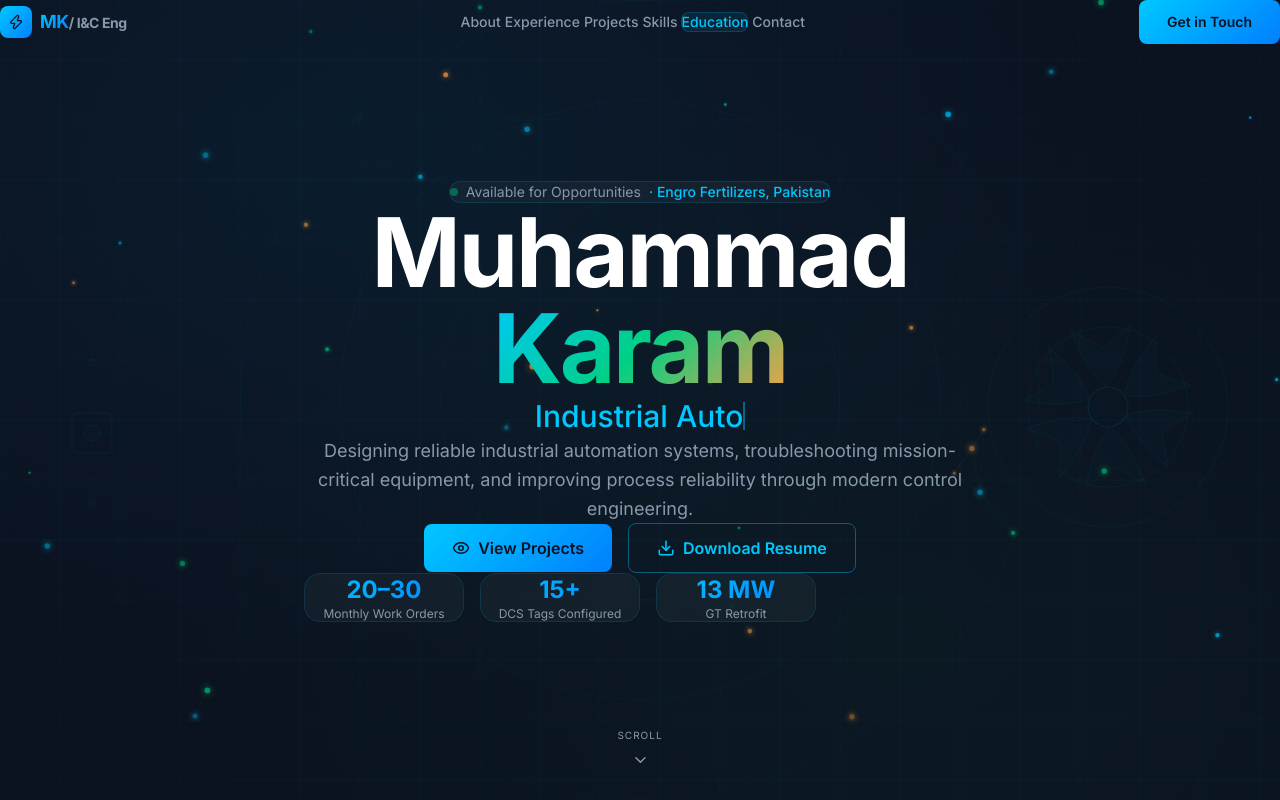
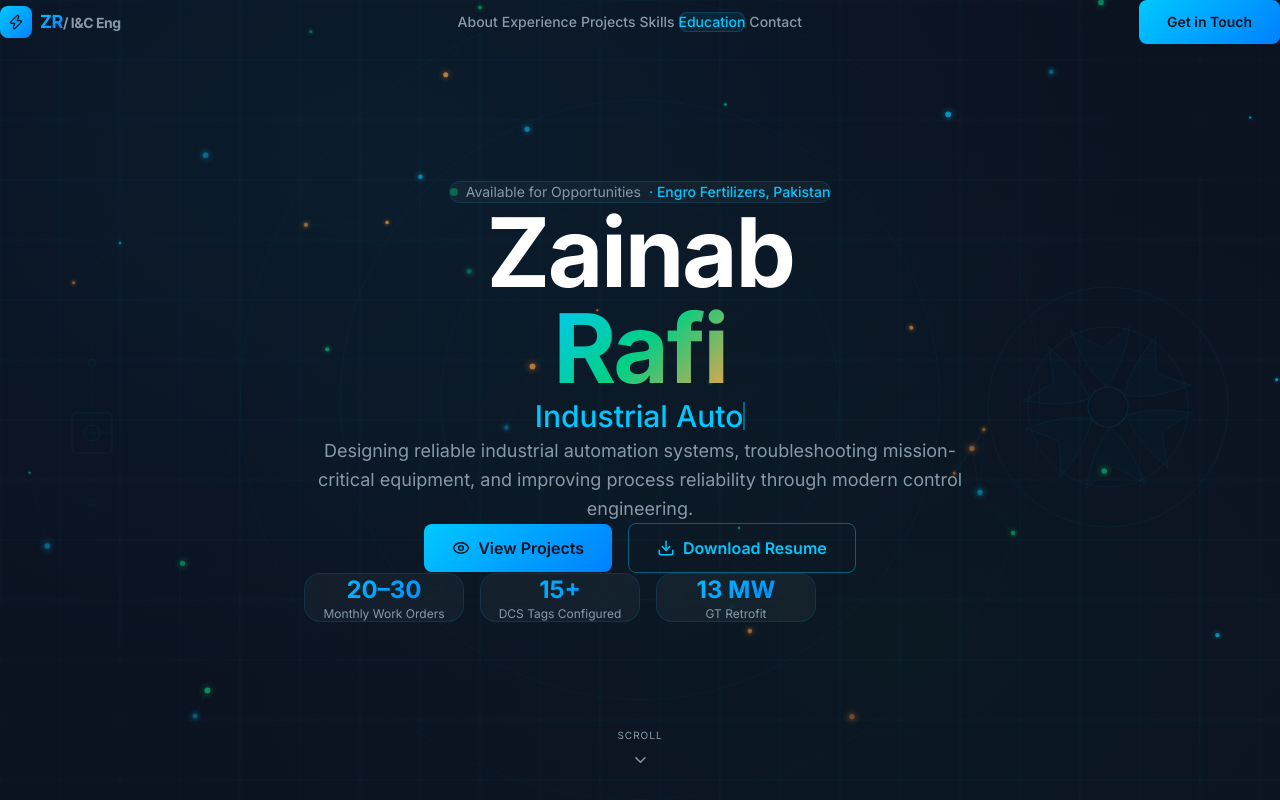
Before and after one commit to Alishbaprograms/Instrumentation-Engineer-Portfolio, a Next.js app: page / in a window 1280 px wide. Shown: the top 800 px of the page. Built offline with nearby package versions, Linux system fonts and the light colour scheme.

Commit message:
engineer portfolio

```diff
--- a/app/layout.tsx
+++ b/app/layout.tsx
@@ -9,7 +9,7 @@ const inter = Inter({
 });
 
 export const metadata: Metadata = {
-  title: "Muhammad | Instrumentation & Controls Engineer",
+  title: "Zainab Rafi | Instrumentation & Controls Engineer",
   description:
     "Designing reliable industrial automation systems, troubleshooting mission-critical equipment, and improving process reliability through modern control engineering.",
   keywords: [
@@ -23,7 +23,7 @@ export const metadata: Metadata = {
     "GE Mark VIe",
     "Engro Fertilizers",
   ],
-  authors: [{ name: "Muhammad" }],
+  authors: [{ name: "Zainab Rafi" }],
 };
 
 export default function RootLayout({
--- a/components/Contact.tsx
+++ b/components/Contact.tsx
@@ -22,22 +22,22 @@ const links = [
   {
     icon: <LinkedInIcon />,
     label: "LinkedIn",
-    value: "linkedin.com/in/muhammad-karam",
-    href: "https://www.linkedin.com/in/muhammad-karam",
+    value: "linkedin.com/in/zainab-rafi",
+    href: "https://www.linkedin.com/in/zainab-rafi",
     color: "#0A66C2",
   },
   {
     icon: <GithubIcon />,
     label: "GitHub",
-    value: "github.com/muhammad-karam",
-    href: "https://github.com/muhammad-karam",
+    value: "github.com/zainab-rafi",
+    href: "https://github.com/zainab-rafi",
     color: "#8899AA",
   },
   {
     icon: <Mail size={20} />,
     label: "Email",
-    value: "m.karam@engineer.com",
-    href: "mailto:m.karam@engineer.com",
+    value: "zainab.rafi@engineer.com",
+    href: "mailto:zainab.rafi@engineer.com",
     color: "#00C8FF",
   },
   {
--- a/components/Footer.tsx
+++ b/components/Footer.tsx
@@ -29,7 +29,7 @@ export default function Footer() {
             <div className="w-6 h-6 rounded-md bg-gradient-to-br from-[#00C8FF] to-[#0080FF] flex items-center justify-center">
               <Zap size={12} className="text-[#0B1220]" />
             </div>
-            <span className="font-bold text-sm text-white">Muhammad Karam</span>
+            <span className="font-bold text-sm text-white">Zainab Rafi</span>
             <span className="text-[#8899AA] text-xs">· Instrumentation & Controls Engineer</span>
           </div>
           <div className="text-[#8899AA] text-xs">
--- a/components/Hero.tsx
+++ b/components/Hero.tsx
@@ -160,9 +160,9 @@ export default function Hero() {
           transition={{ duration: 0.7, delay: 0.35 }}
           className="text-5xl sm:text-6xl md:text-7xl lg:text-8xl font-bold tracking-tight mb-4"
         >
-          <span className="text-white">Muhammad</span>
+          <span className="text-white">Zainab</span>
           <br />
-          <span className="text-gradient-multi">Karam</span>
+          <span className="text-gradient-multi">Rafi</span>
         </motion.h1>
 
         {/* Typewriter Title */}
--- a/components/Navbar.tsx
+++ b/components/Navbar.tsx
@@ -61,7 +61,7 @@ export default function Navbar() {
             <Zap size={16} className="text-[#0B1220]" />
           </div>
           <span className="font-bold text-lg tracking-tight text-white">
-            <span className="text-gradient-blue">MK</span>
+            <span className="text-gradient-blue">ZR</span>
             <span className="text-[#8899AA] text-sm ml-1 hidden sm:inline">/ I&C Eng</span>
           </span>
         </button>
```
